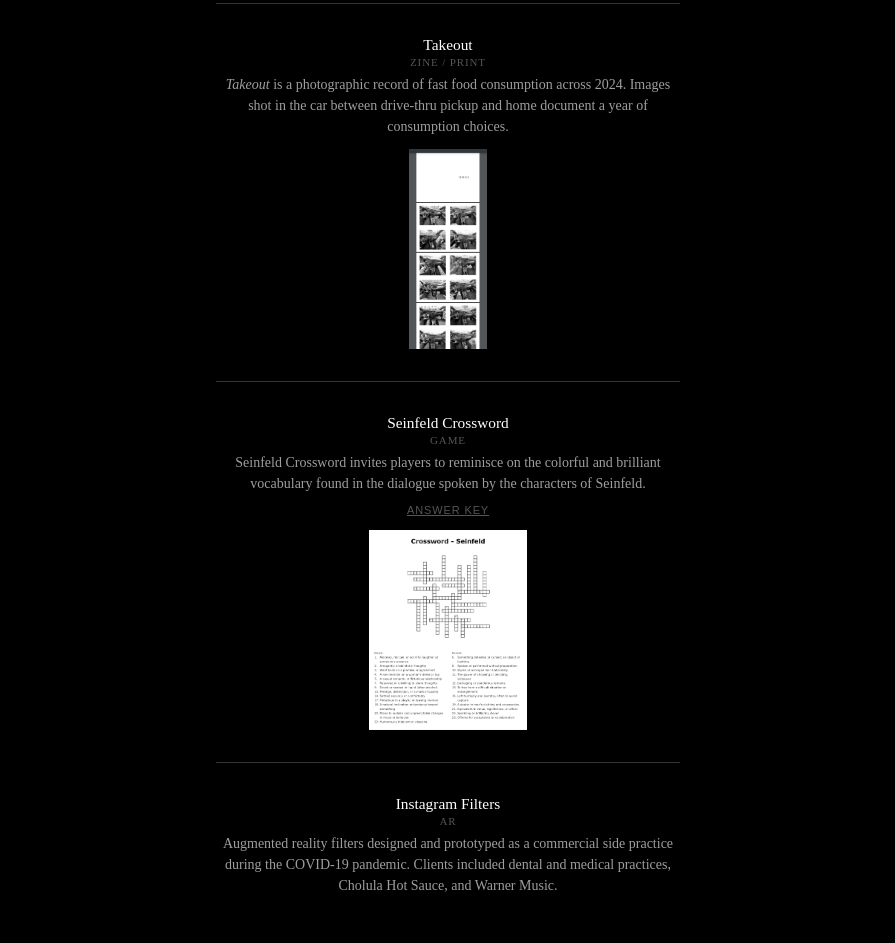
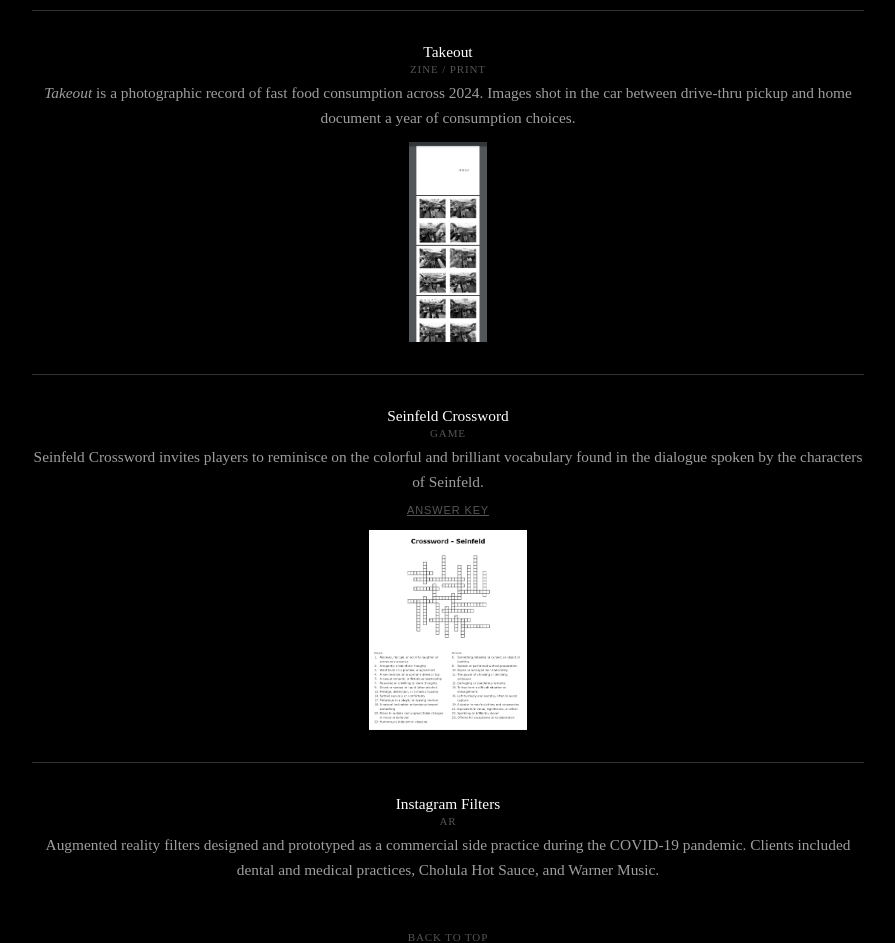
Before and after one commit to josterga/parcl0.com, a website built with Vite: page index.html in a window 1280 px wide. Shown: the part 785-1728 px from the top of the page, without its empty margins (192-1087 px from the left). Before the commit the page ends 1681 px from the top, so only its background shows below. Built offline with nearby package versions, Linux system fonts and the light colour scheme.

Commit message:
alignment, back to top

```diff
--- a/index.html
+++ b/index.html
@@ -47,29 +47,29 @@
     .content { display: flex; flex-direction: column; align-items: center; width: 100%; }
     .bio {
       color: #9e9e9e; text-align: center; line-height: 1.5;
-      padding: 16px 10% 48px; font-size: clamp(12px, 1.2vw, 16px);
+      padding: 16px 5% 48px; font-size: clamp(14px, 1.2vw, 17px);
     }
-    @media (max-width: 599px) { .bio { font-size: 14px; } }
+    @media (max-width: 599px) { .bio { font-size: 15px; } }
     .contact {
       color: #fff; text-decoration: none; cursor: pointer;
       background: none; border: none; padding: 0; font-size: 12px;
     }
     .contact:hover { opacity: 0.8; }
     .sr-only { position: absolute; width: 1px; height: 1px; overflow: hidden; clip: rect(0,0,0,0); white-space: nowrap; }
-    .divider { border: none; width: 100%; max-width: 720px; padding: 0 10%; box-sizing: border-box; }
+    .divider { border: none; width: 100%; max-width: 960px; padding: 0 5%; box-sizing: border-box; }
     .divider::after { content: ''; display: block; }
     .divider-heavy { border-top: 2px solid #fff; margin: 32px 0 0; }
     .divider-light { border-top: 1px solid #333; margin: 32px 0 0; }
     #projects-root {
-      width: 100%; max-width: 720px; padding: 0 10%;
+      width: 100%; max-width: 960px; padding: 0 5%;
       display: flex; flex-direction: column; align-items: center;
     }
     .project { width: 100%; text-align: center; padding: 32px 0 0; }
-    .project-title { color: #fff; font-size: clamp(12px, 1.2vw, 16px); margin-bottom: 2px; }
+    .project-title { color: #fff; font-size: clamp(14px, 1.2vw, 17px); margin-bottom: 2px; }
     .project-title a { color: #fff; text-decoration: underline; }
     .project-title a:hover { opacity: 0.8; }
     .project-tags { color: #555; font-size: 11px; text-transform: uppercase; letter-spacing: 0.08em; margin-bottom: 6px; }
-    .project-desc { color: #9e9e9e; font-size: clamp(12px, 1.2vw, 14px); line-height: 1.5; }
+    .project-desc { color: #9e9e9e; font-size: clamp(14px, 1.2vw, 16px); line-height: 1.6; }
     .project-images { display: flex; flex-wrap: wrap; gap: 8px; margin-top: 12px; justify-content: center; }
     .project-images img { max-height: 200px; max-width: 100%; object-fit: contain; cursor: zoom-in; }
     #lightbox {
@@ -77,6 +77,11 @@
       z-index: 100; align-items: center; justify-content: center; cursor: zoom-out;
     }
     #lightbox img { max-width: 90vw; max-height: 90vh; object-fit: contain; }
+    .back-to-top {
+      display: block; margin-top: 48px; color: #555; font-size: 11px;
+      text-transform: uppercase; letter-spacing: 0.08em; text-decoration: none;
+    }
+    .back-to-top:hover { color: #9e9e9e; }
     .answer-key-btn {
       display: inline-block; margin-top: 10px; color: #555; font-size: 11px;
       text-transform: uppercase; letter-spacing: 0.08em; background: none;
@@ -105,7 +110,7 @@
     }
     #answer-key-close:hover { opacity: 0.7; }
     @media (max-width: 599px) {
-      .project-title, .project-desc { font-size: 14px; }
+      .project-title, .project-desc { font-size: 15px; }
     }
   </style>
   <script type="application/ld+json">
@@ -144,6 +149,7 @@
   </div>
   <hr class="divider divider-heavy" />
   <div id="projects-root"></div>
+  <a href="#" class="back-to-top">Back to top</a>
   <div class="spacer-bottom"></div>
   <script type="module" src="/src/main.ts"></script>
 </body>
```
